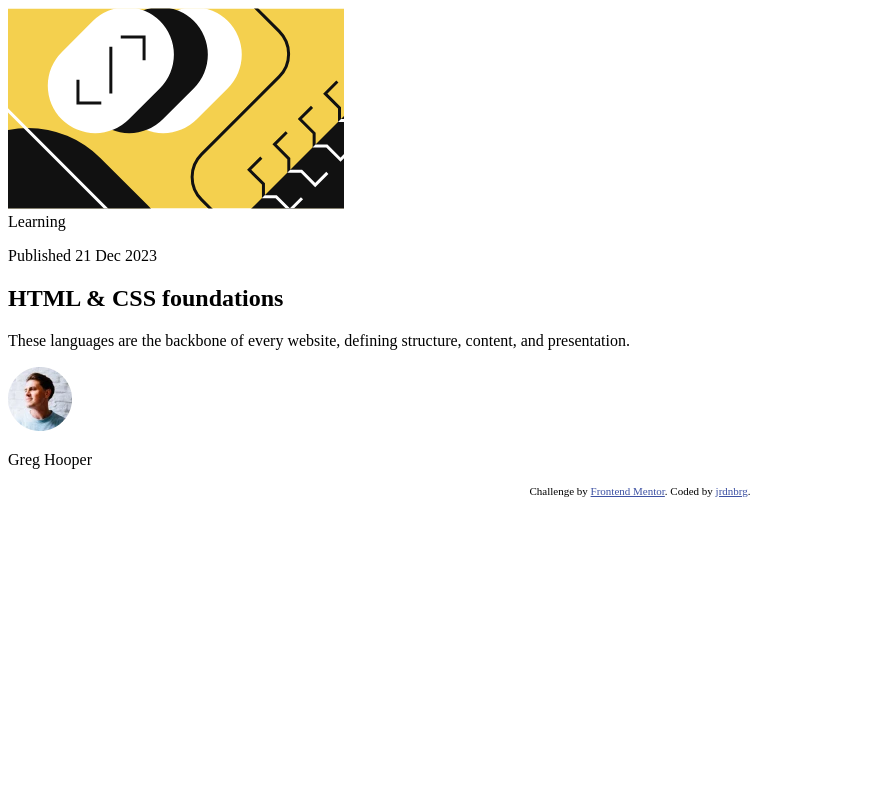
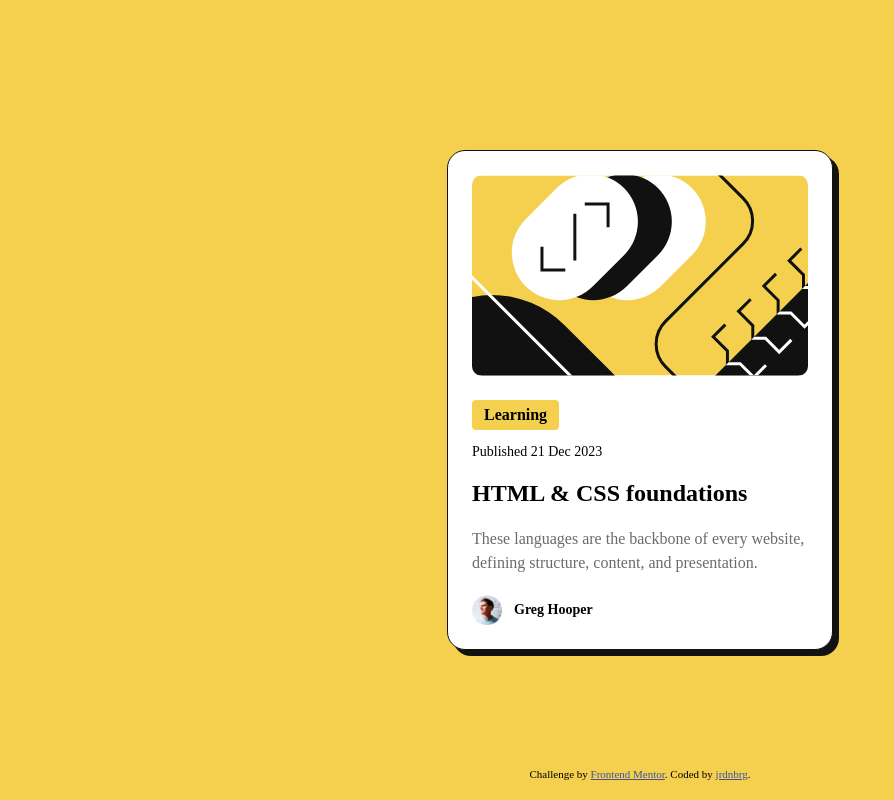
Before and after one commit to jrdnbrg/blog-preview-card, a plain HTML site: page index.html in a window 1280 px wide. Shown: the whole page, without its empty margins (0-894 px from the left). Drawn offline with Linux system fonts and the light colour scheme.

Commit message:
Update index.css

```diff
--- a/index.css
+++ b/index.css
@@ -1,10 +1,83 @@
 body {
   font-family: Figtree;
+  font-weight: 500;
+  font-size: 16px;
+  background-color: hsl(47, 88%, 63%);
+  height: 100vh;
+  margin: 0;
+  display: flex;
+  flex-direction: column;
+  justify-content: center;
+  align-items: center;
+  position: relative;
+}
+
+article {
+  display: flex;
+  flex-direction: column;
+  justify-content: center;
+  align-items: start;
+  width: 336px;
+  padding: 24px;
+  background-color: hsl(0, 0%, 100%);
+  border: 1px solid hsl(0, 0%, 7%);
+  border-radius: 18px;
+  box-shadow: 6px 6px 0 hsl(0, 0%, 7%);
+}
+
+article img {
+  border-radius: 10px;
+  margin-bottom: 24px;
+}
+
+header {
+  background-color: hsl(47, 88%, 63%);
+  border-radius: 4px;
+  padding: 6px 12px;
+  font-weight: 800;
+}
+
+.publishing-date {
+  font-size: 14px;
+  margin-top: 14px;
+  margin-bottom: 0;
+}
+
+h1 {
+  font-weight: 800;
+  margin: 20px 0;
+}
+
+.description {
+  color: hsl(0, 0%, 42%);
+  line-height: 24px;
+  margin: 0;
+}
+
+.author {
+  display: flex;
+  align-items: center;
+  margin-top: 20px;
+}
+
+.author-image {
+  height: 30px;
+  width: 30px;
+  margin: 0;
+}
+
+.author-name {
+  font-size: 14px;
+  font-weight: 800;
+  padding-left: 12px;
+  margin: 0;
 }
 
 .attribution {
   font-size: 11px;
   text-align: center;
+  position: absolute;
+  bottom: 20px;
 }
 
 .attribution a {
--- a/index.html
+++ b/index.html
@@ -4,9 +4,9 @@
   <meta charset="UTF-8">
   <meta name="viewport" content="width=device-width, initial-scale=1.0"> <!-- displays site properly based on user's device -->
 
+  <link rel="stylesheet" href="index.css">
+
   <link rel="icon" type="image/png" sizes="32x32" href="./assets/images/favicon-32x32.png">
-
-  <link rel="stylesheet" href="index.css">
 
   <title>Frontend Mentor | Blog preview card</title>
 
@@ -16,11 +16,11 @@
     <img class="illustration-article" src="assets/images/illustration-article.svg" alt="Abstract illustration with overlapping black and white shapes on a yellow background, featuring geometric lines and design elements.">
     <header>Learning</header>
     <p class="publishing-date">Published <time>21 Dec 2023</time></p>
-    <h1 class="title">HTML & CSS foundations</h1>
+    <h1>HTML & CSS foundations</h1>
     <p class="description">These languages are the backbone of every website, defining structure, content, and presentation.</p>
     <div class="author">
-      <img src="assets/images/image-avatar.webp" alt="Profile picture of Greg Hooper">
-      <p>Greg Hooper</p>
+      <img class="author-image" src="assets/images/image-avatar.webp" alt="Profile picture of Greg Hooper">
+      <p class="author-name">Greg Hooper</p>
     </div>
   </article>
   <footer class="attribution">
```
